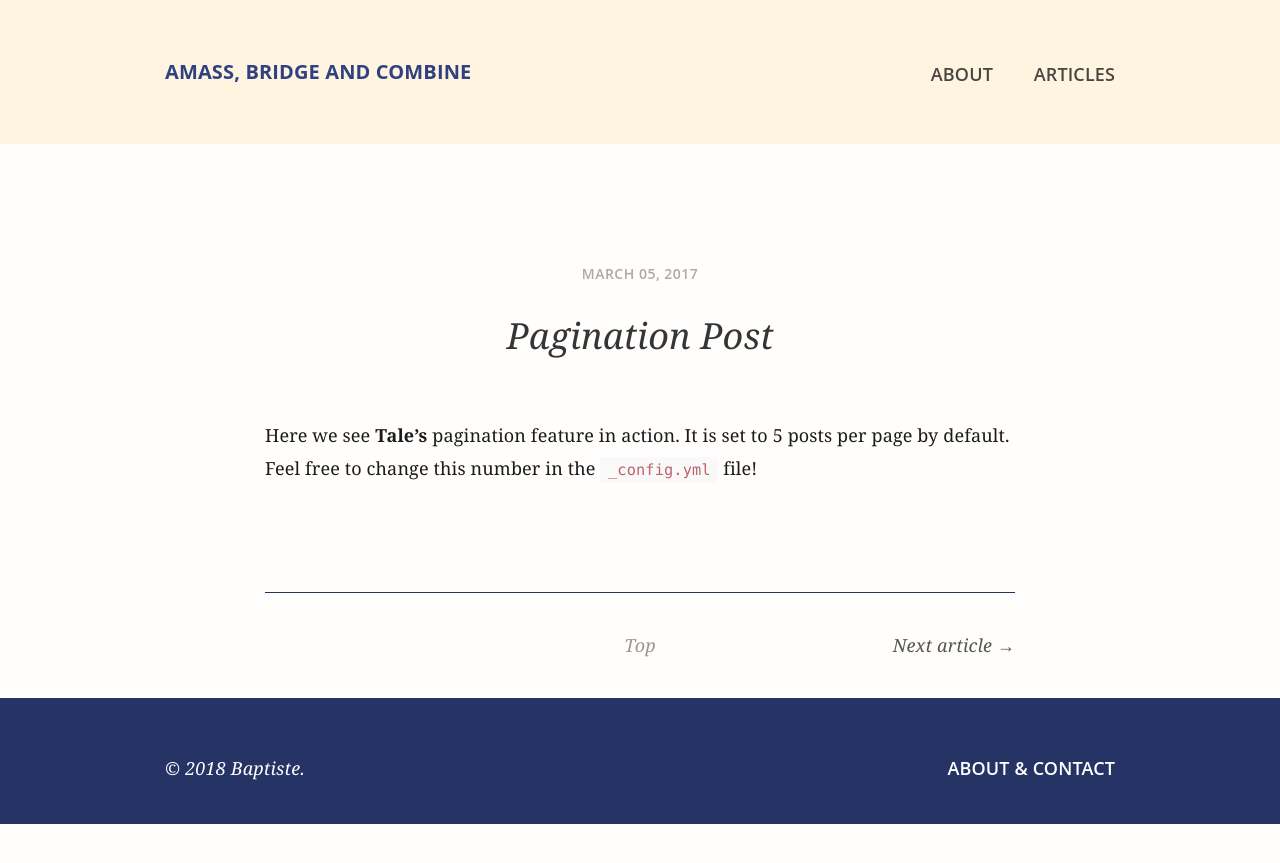
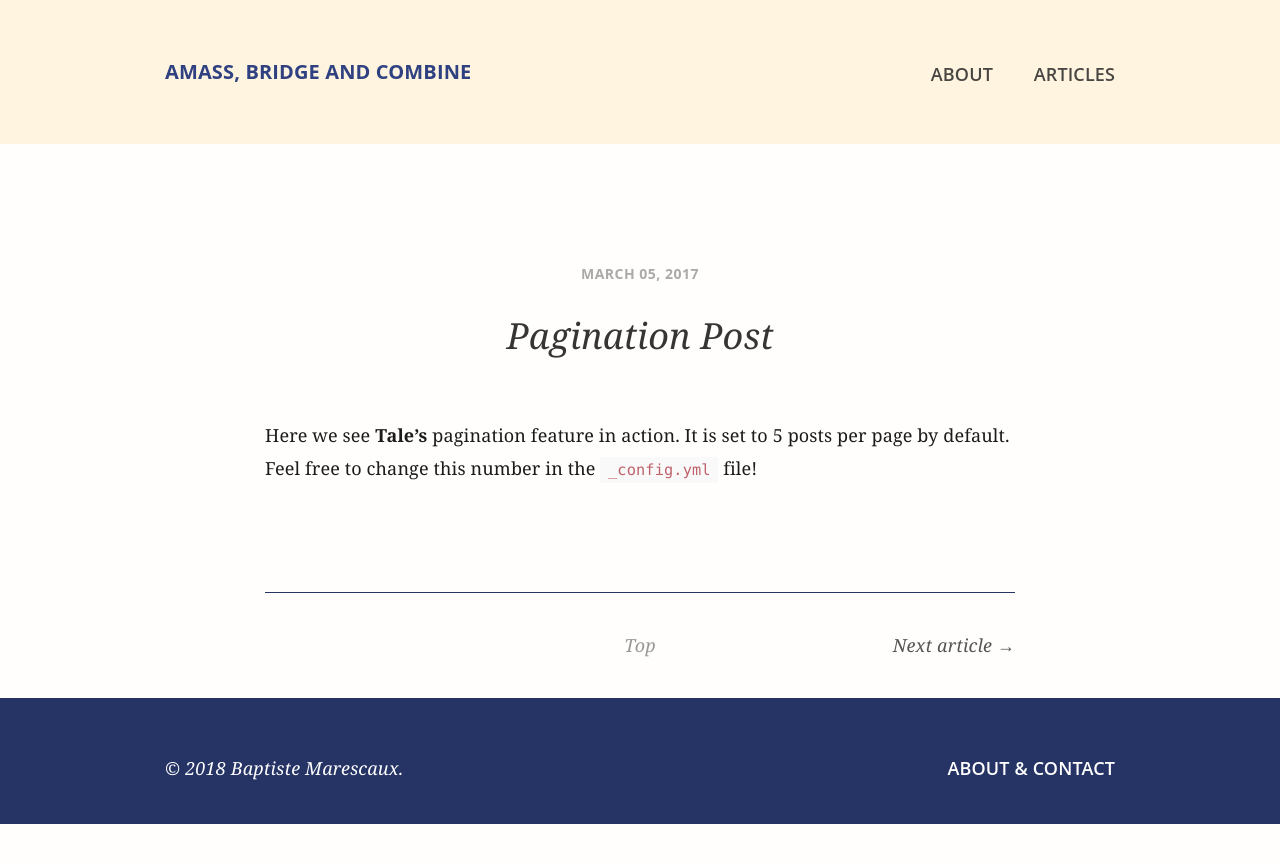
Before and after one commit to sunnyoaks/portfolio, a Jekyll site: the page built from _posts/2017-03-05-pagination-post.md, in a window 1280 px wide. Shown: the top 863 px of the page. Built offline with Jekyll 4.4.1, drawn with Linux system fonts in a browser that asks for light colours.

Commit message:
small changes in styling - author name

```diff
--- a/_config.yml
+++ b/_config.yml
@@ -6,7 +6,7 @@
 
 # Author
 author:
-  name:         Baptiste
+  name:         Baptiste Marescaux
   email:        baptiste@gmail.com
 
 # Build settings
--- a/_sass/ambridge/_post.scss
+++ b/_sass/ambridge/_post.scss
@@ -9,7 +9,7 @@
     text-align: center;
     text-transform: uppercase;
     font-size: $fs5;
-    font-weight: $medium;
+    font-weight: $thick;
 
     span {
       font-style: none;
```
